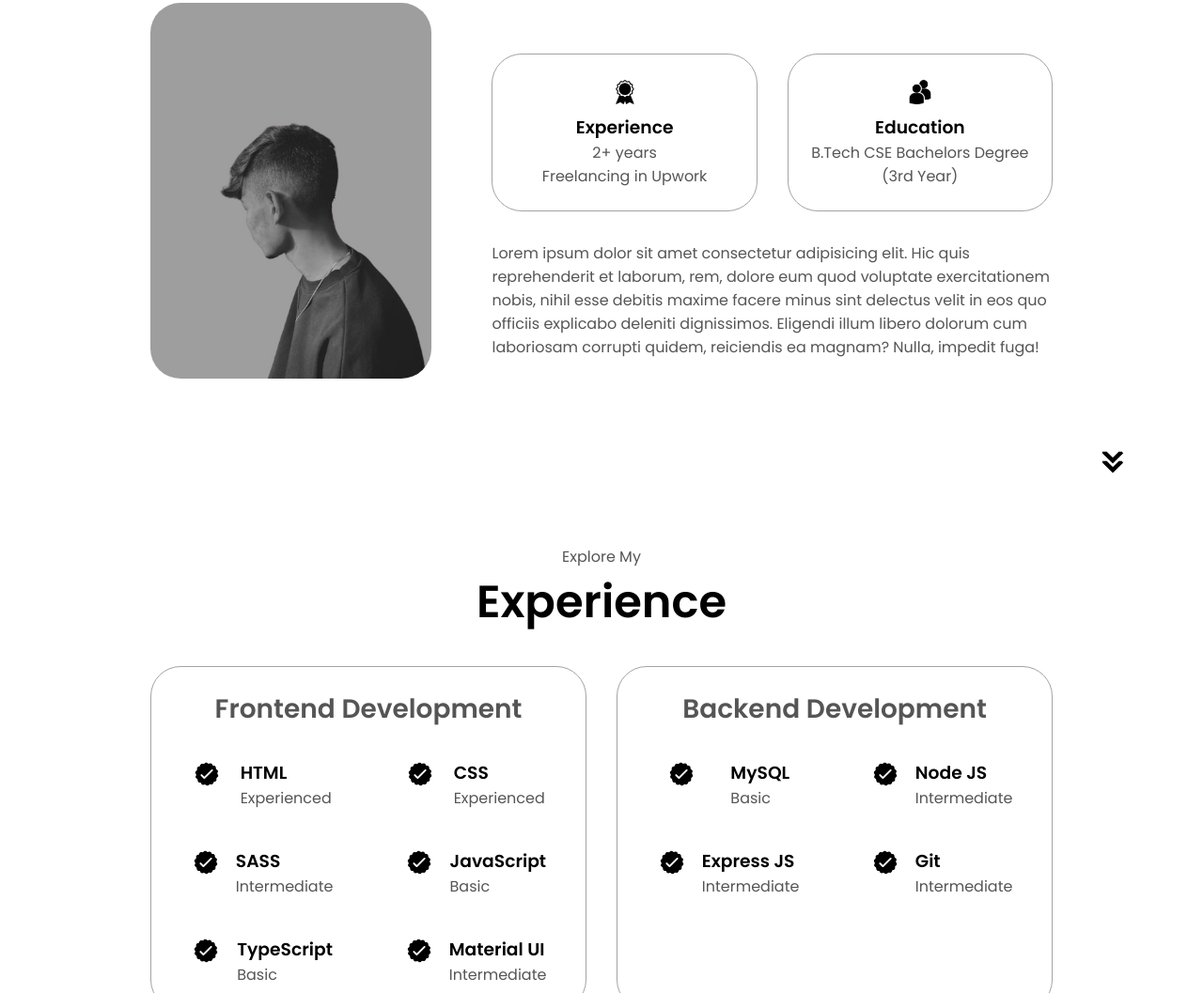
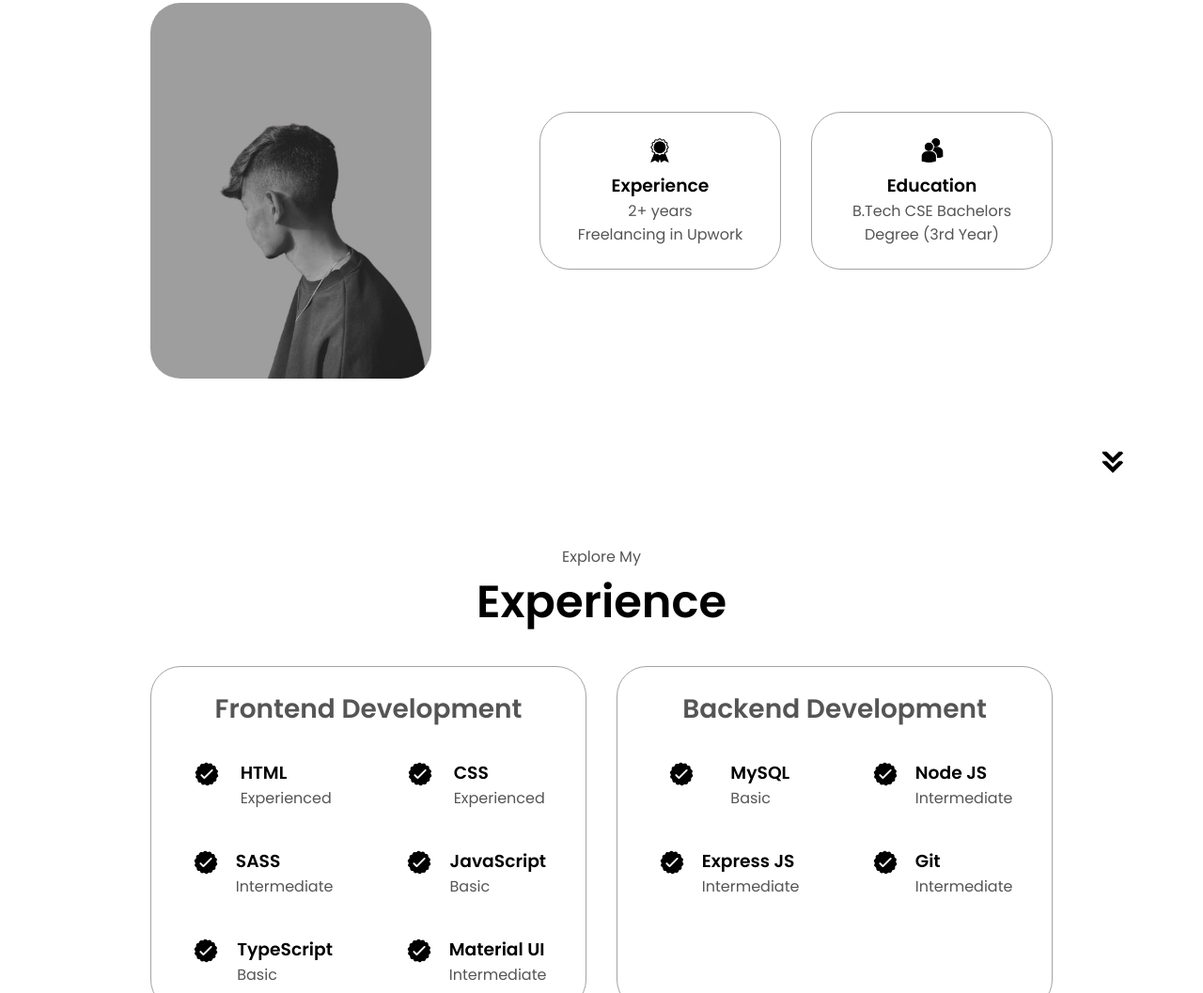
Before and after one commit to vickswork/portfolio, a plain HTML site: page index.html in a window 1280 px wide. Shown: the part 1116-2173 px from the top of the page at 94% size. Drawn offline with Linux system fonts and the light colour scheme.

Commit message:
Update index.html

```diff
--- a/index.html
+++ b/index.html
@@ -105,12 +105,7 @@
           </div>
           <div class="text-container">
             <p>
-              Lorem ipsum dolor sit amet consectetur adipisicing elit. Hic quis
-              reprehenderit et laborum, rem, dolore eum quod voluptate
-              exercitationem nobis, nihil esse debitis maxime facere minus sint
-              delectus velit in eos quo officiis explicabo deleniti dignissimos.
-              Eligendi illum libero dolorum cum laboriosam corrupti quidem,
-              reiciendis ea magnam? Nulla, impedit fuga!
+
             </p>
           </div>
         </div>
```
